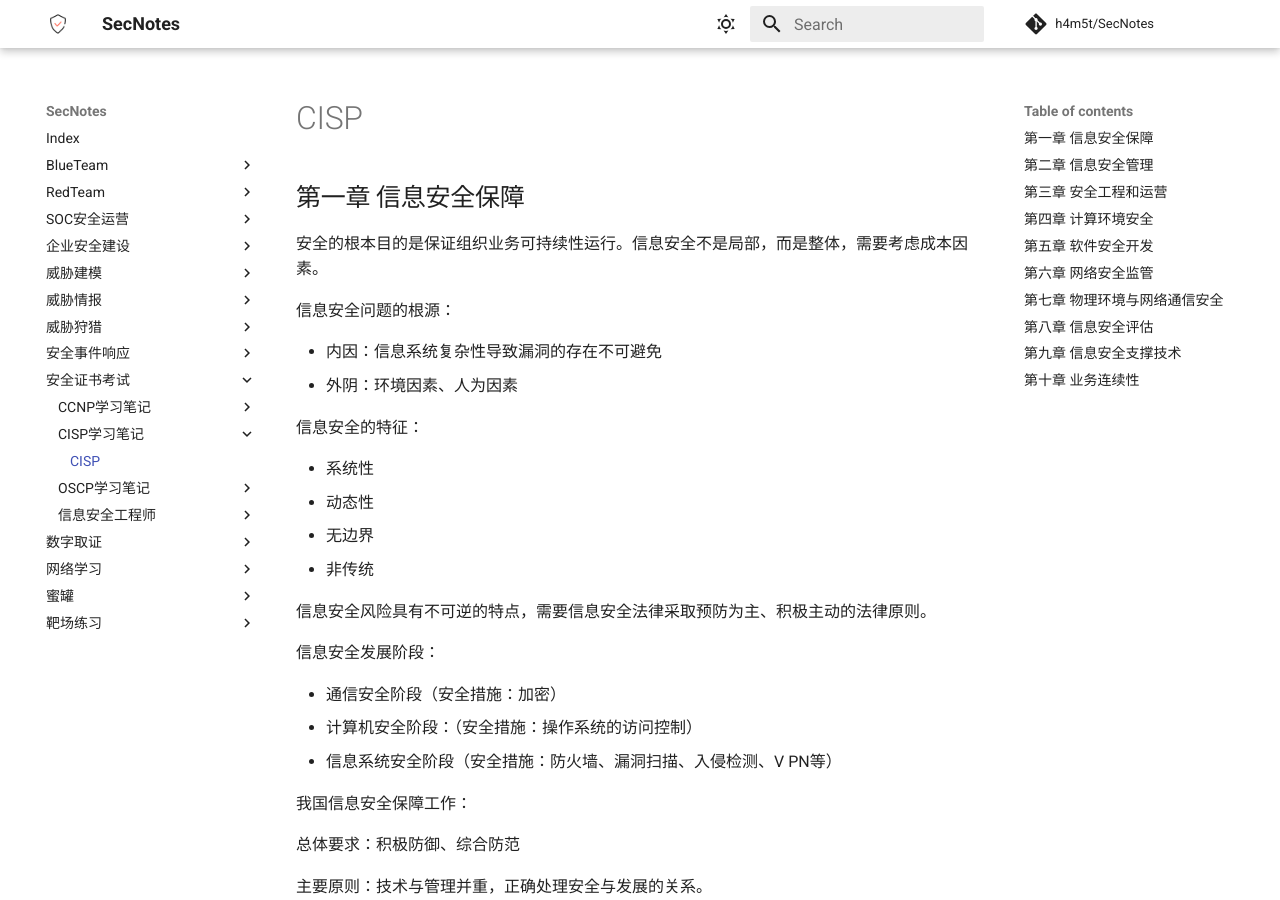
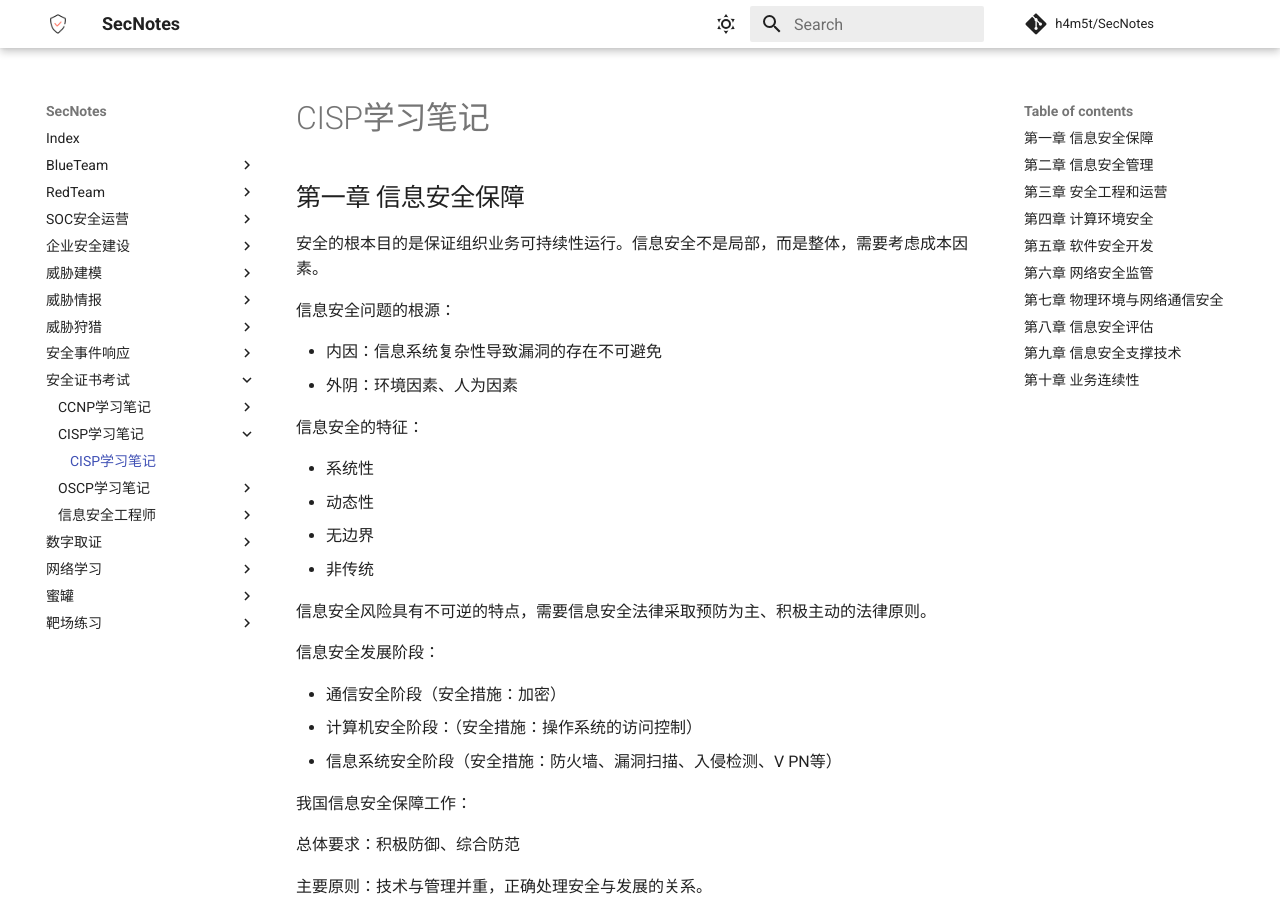
Before and after one commit to h4m5t/SecNotes, an MkDocs documentation site: the page built from docs/安全证书考试/CISP学习笔记/CISP学习笔记.md, in a window 1280 px wide and 900 px high. Built offline with MkDocs 1.6.1 and Material for MkDocs 9.7.7, drawn with Linux system fonts in a browser that asks for light colours; comment, search, counter and statistics services are not loaded.

Commit message:
Update CISP学习笔记.md

```diff
--- a/docs/安全证书考试/CISP学习笔记/CISP学习笔记.md
+++ b/docs/安全证书考试/CISP学习笔记/CISP学习笔记.md
@@ -1,4 +1,4 @@
-# CISP
+# CISP学习笔记
 
 ## 第一章 信息安全保障
 
```
